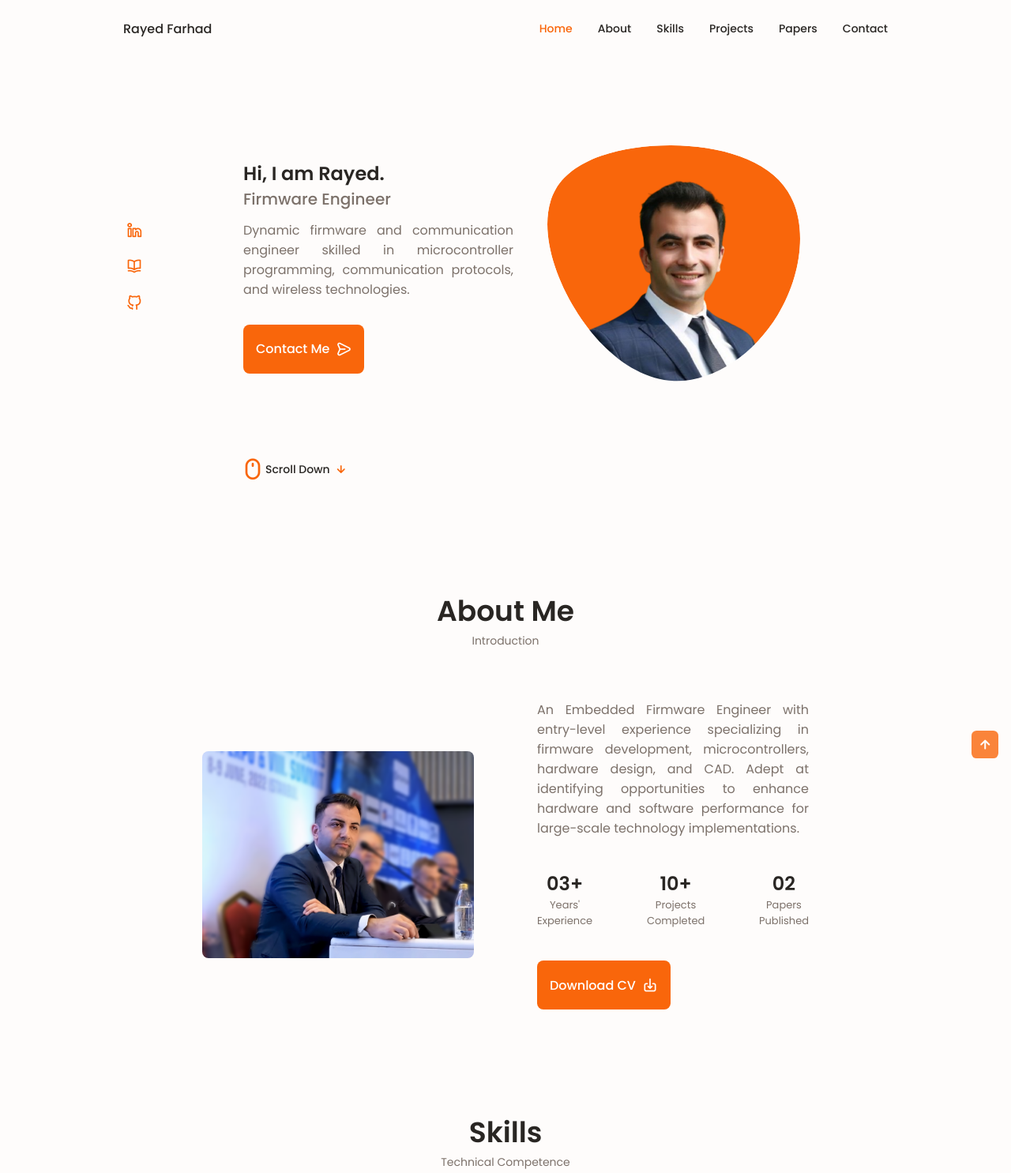
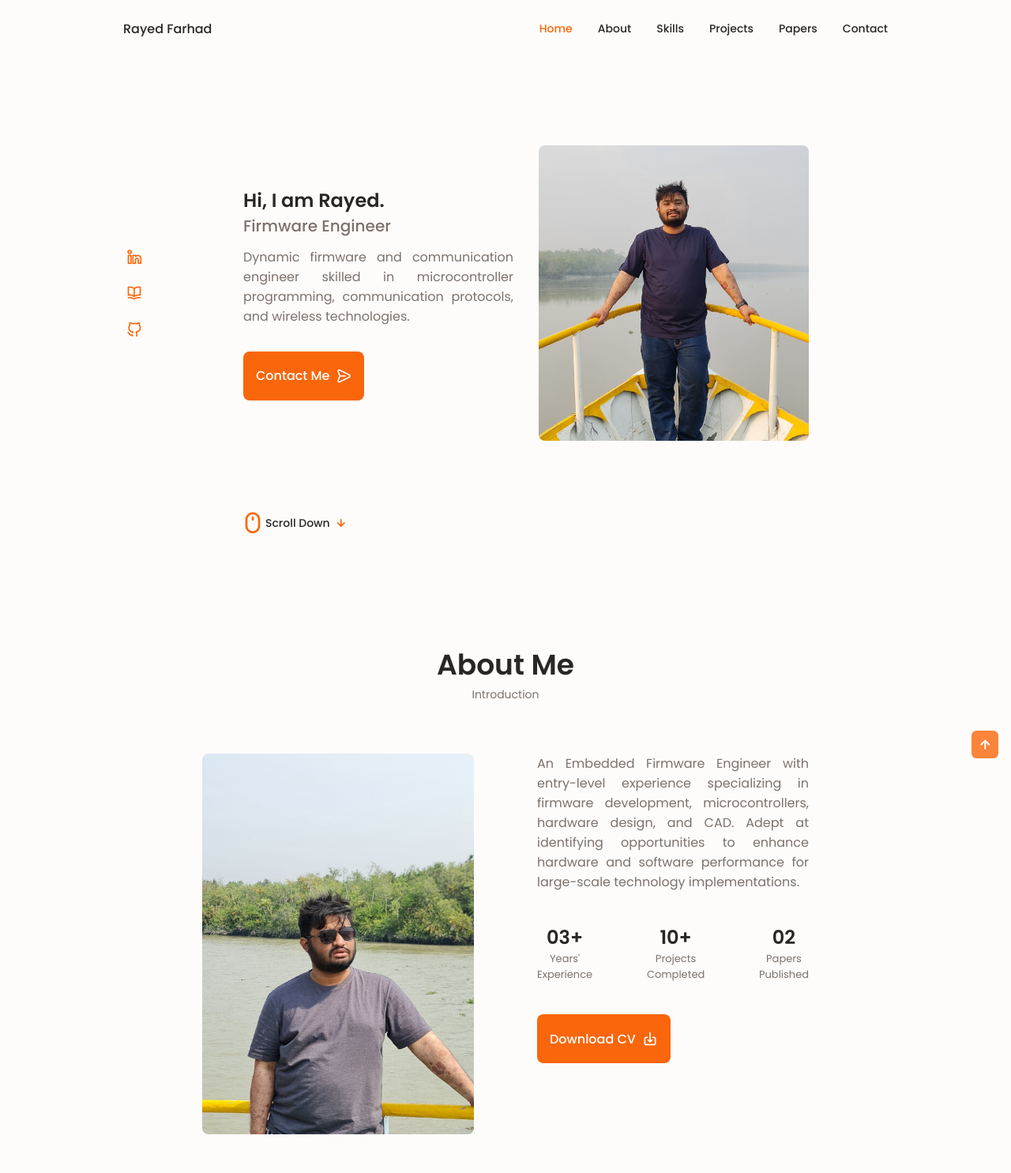
Before and after one commit to RayedFarhad/rayedfarhad.github.io, a plain HTML site: page index.html in a window 1280 px wide. Shown: the top 1485 px of the page at 79% size. Drawn offline with nearby package versions, Linux system fonts and the light colour scheme.

Commit message:
picture added

```diff
--- a/assets/css/styles.css
+++ b/assets/css/styles.css
@@ -303,7 +303,7 @@ img {
 }
 
 .home__blob-img{
-  width: 170px;
+  width: 210px;
 }
 
 .home__data{
--- a/index.html
+++ b/index.html
@@ -143,18 +143,15 @@
                             </a>
                         </div>
 
-                        <div class="home__img">
+
+                        <!-- <div class="home__img">
                             <svg class="home__blob" viewBox="0 0 200 187" xmlns="http://www.w3.org/2000/svg" xmlns:xlink="http://www.w3.org/1999/xlink">
                                 <mask id="mask0" mask-type="alpha">
                                     <path d="M190.312 36.4879C206.582 62.1187 201.309 102.826 182.328 134.186C163.346 165.547
                                     130.807 187.559 100.226 186.353C69.6454 185.297 41.0228 161.023 21.7403 129.362C2.45775
                                     97.8511 -7.48481 59.1033 6.67581 34.5279C20.9871 10.1032 59.7028 -0.149132 97.9666
                                     0.00163737C136.23 0.303176 174.193 10.857 190.312 36.4879Z"/>
-                                    <!-- <path d="M9.19024 145.964C34.0253 76.5814 114.865 54.7299 184.111 29.4823C245.804 6.98884
-                                    311.86 -14.9503 370.735 14.143C431.207 44.026 467.948 107.508 477.191 174.311C485.897
-                                    237.229 454.931 294.377 416.506 344.954C373.74 401.245 326.068 462.801 255.442
-                                    466.189C179.416 469.835 111.552 422.137 65.1576 361.805C17.4835 299.81 -17.1617
-                                    219.583 9.19024 145.964Z"/> -->
+
                                 </mask>
                                 <g mask="url(#mask0)">
                                     <path d="M190.312 36.4879C206.582 62.1187 201.309 102.826 182.328 134.186C163.346
@@ -162,16 +159,10 @@
                                     129.362C2.45775 97.8511 -7.48481 59.1033 6.67581 34.5279C20.9871 10.1032 59.7028
                                     -0.149132 97.9666 0.00163737C136.23 0.303176 174.193 10.857 190.312 36.4879Z"/>
 
-                                    <!-- <path d="M9.19024 145.964C34.0253 76.5814 114.865 54.7299 184.111 29.4823C245.804
-                                    6.98884 311.86 -14.9503 370.735 14.143C431.207 44.026 467.948 107.508 477.191
-                                    174.311C485.897 237.229 454.931 294.377 416.506 344.954C373.74 401.245 326.068
-                                    462.801 255.442 466.189C179.416 469.835 111.552 422.137 65.1576 361.805C17.4835
-                                    299.81 -17.1617 219.583 9.19024 145.964Z"/> -->
-
-                                    <image class="home__blob-img" x='12' y='18' xlink:href="assets/img/perfil.png"/>
+                                    <image class="home__blob-img" x='2' y='18' xlink:href="assets/img/Rayed1.png"/>
                                 </g>
                             </svg>
-                        </div>
+                        </div> -->
 
                         <div class="home__data">
                             <h1 class="home__title">Hi, I am Rayed.</h1>
@@ -181,7 +172,10 @@
                             <a href="#contact" class="button button--flex">
                                 Contact Me <i class="uil uil-message button__icon"></i>
                             </a>
+
                         </div>
+                        <img src="assets/img/rayed_abt.jpg" alt="Erol Bicer Nuclear Power Plants Summit Session" class="about__img">
+
                     </div>
 
                     <div class="home__scroll">
@@ -200,7 +194,7 @@
                 <span class="section__subtitle">Introduction</span>
 
                 <div class="about__container container grid">
-                    <img src="assets/img/about.png" alt="Erol Bicer Nuclear Power Plants Summit Session" class="about__img">
+                    <img src="assets/img/snb_rayed.jpg" alt="Erol Bicer Nuclear Power Plants Summit Session" class="about__img">
 
 
                     <div class="about__data">
```
Also changed, not shown: assets/img/Rayed1.png (added), assets/img/about.png (deleted), assets/img/rayed.png (added), assets/img/rayedABT.jpg (added), assets/img/rayed_abt.jpg (added), assets/img/sleep_ap.drawio.png (deleted), assets/img/snb_rayed.jpg (added).
